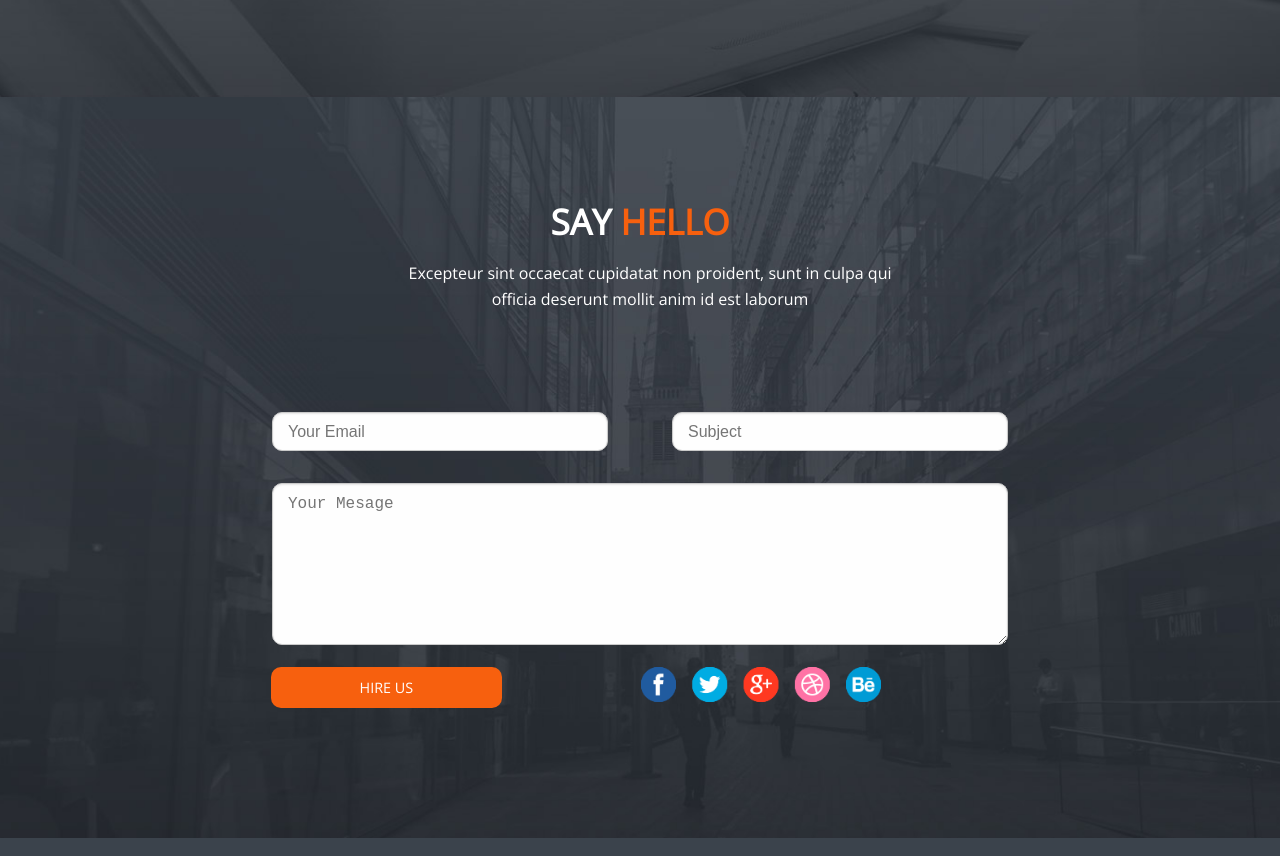
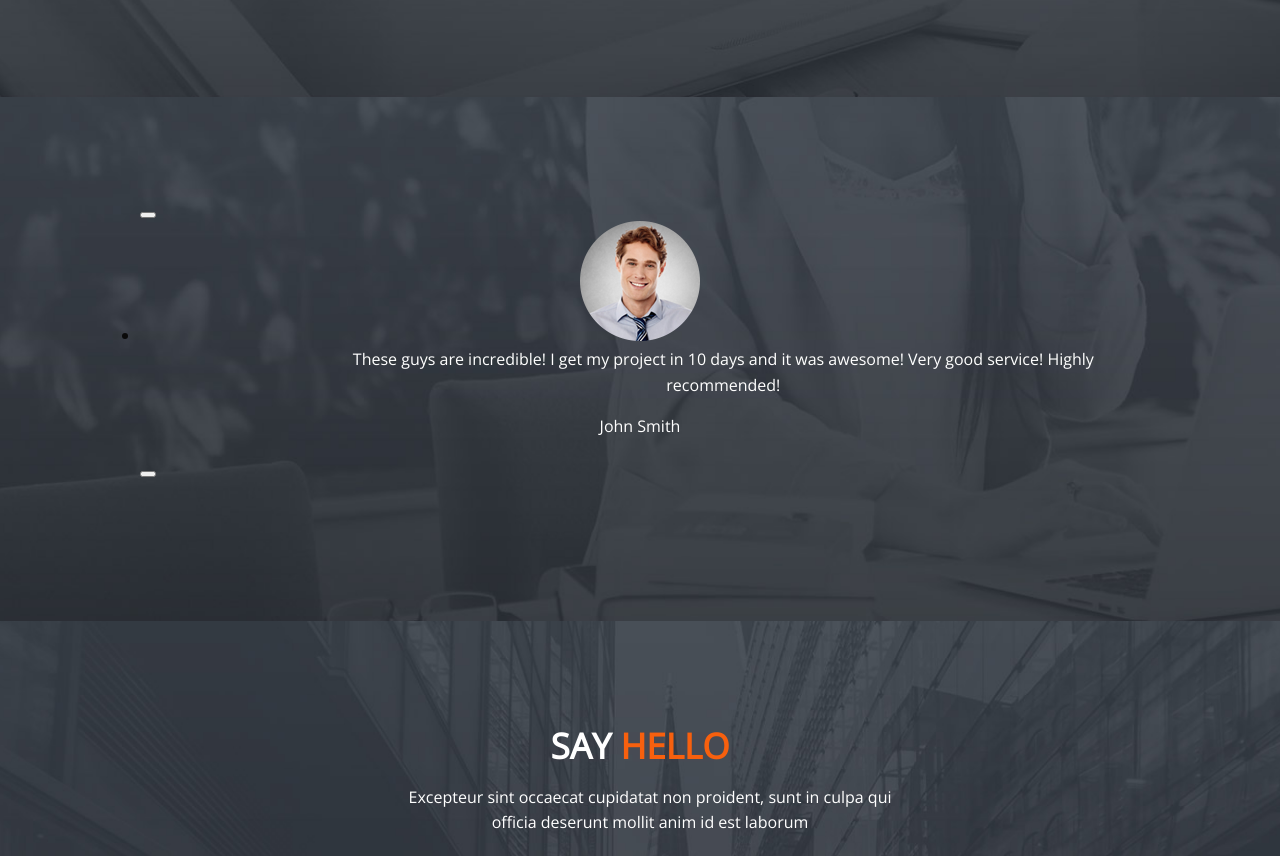
Before and after one commit to sinisa-gale/tanatos-studio, a plain HTML site: page index.html in a window 1280 px wide. Shown: the part 1429-2285 px from the top of the page. Drawn offline with nearby package versions, Linux system fonts and the light colour scheme.

Commit message:
clients start

```diff
--- a/index.html
+++ b/index.html
@@ -87,6 +87,31 @@
 
 
 
+	<section class="clients">
+	    <div class="row">
+	        <div class="orbit" id="jgd4bo-orbit">
+	            <ul class="orbit-container" style="height: 323.6px;">
+	                <button class="orbit-previous left__arrow cursor__pointer">
+	                    <span class="fas fa-chevron-left"></span>
+	                </button>
+	                <li class="orbit-slide">
+	                    <div class="docs-example-orbit-slide text-center text-color-white">
+	                        <img src="./img/testimonials-avatar.png" class="rounded">
+	                        <p class="client__say font-italic medium-8 medium-offset-2 small-uncollapse">These guys are incredible! I get my project in 10 days and it was awesome! Very good service!
+	                            Highly recommended!</p>
+	                        <p class="margin-bottom-0">John Smith</p>
+	                    </div>
+	                </li>
+	                <button class="orbit-next right__arrow cursor__pointer">
+	                    <span class="fas fa-chevron-right"></span>
+	                </button>
+	            </ul>
+	        </div>
+	    </div>
+	</section>
+	<!-- Clients -->
+
+
 
 	<!-- contact -->
 	<section class="contact">
--- a/styles/style-resp.css
+++ b/styles/style-resp.css
@@ -66,7 +66,7 @@
 		max-width: 200px;
 	}
 
-	.contact {
+	.contact, .clients {
 		padding-top: 30px;
 		padding-bottom: 30px;
 	}
@@ -192,7 +192,7 @@
 		max-width: 100%;
 	}
 
-	.contact {
+	.contact, .clients {
 		padding-top: 50px;
 		padding-bottom: 50px;
 	}
@@ -303,7 +303,7 @@
 		padding-bottom: 100px;
 	}
 
-	.contact {
+	.contact, .clients {
 		padding-top: 100px;
 		padding-bottom: 100px;
 	}
--- a/styles/style.css
+++ b/styles/style.css
@@ -196,6 +196,12 @@ h4 {
 
 
 
+/*---CLIENTS---*/
+.clients {
+	background: url("../img/testimonials-background.jpg") no-repeat;
+    background-size: cover;
+    background-position: center;
+}
 
 /*---CONTACTS---*/
 .contact {
```
